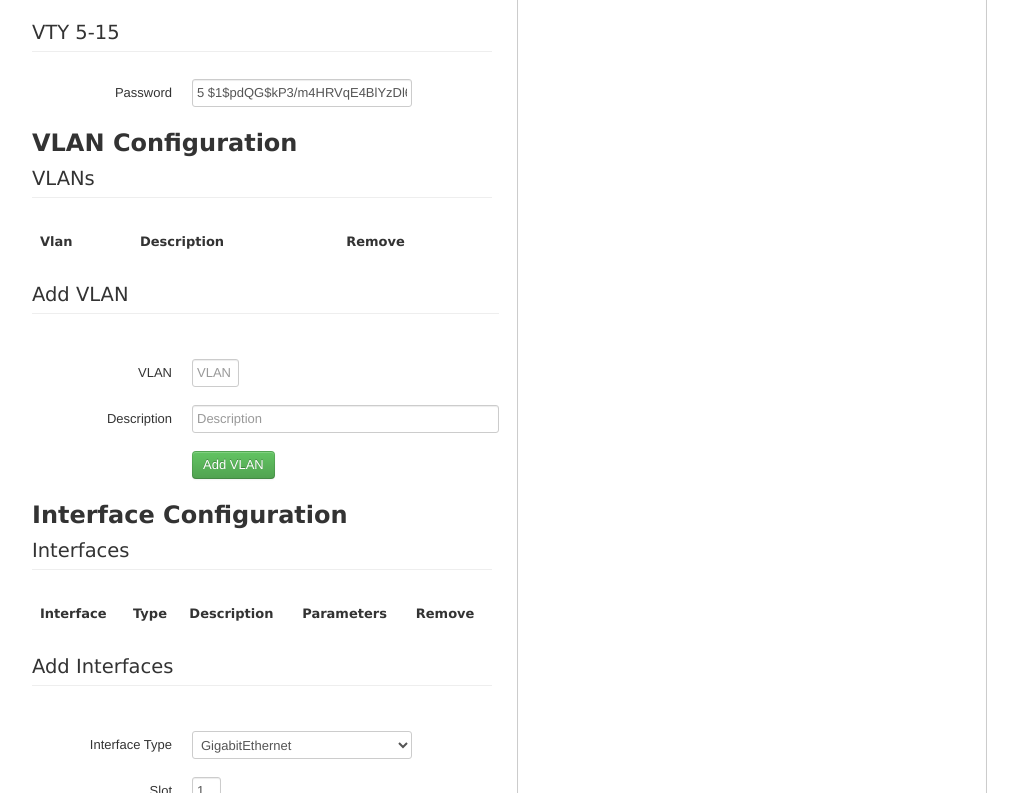
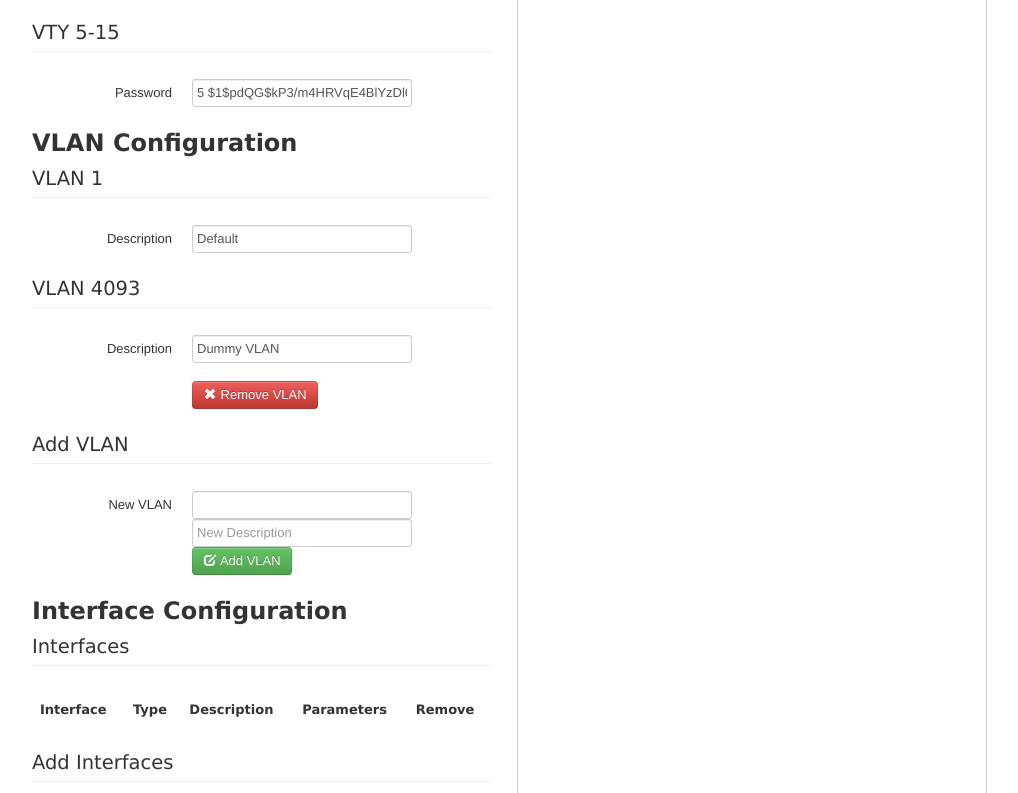
Before and after one commit to optiz0r/scgen, a plain HTML site: page index.html in a window 1280 px wide. Shown: the part 2319-3112 px from the top of the page, without its empty margins (138-1156 px from the left). Drawn offline with Linux system fonts and the light colour scheme.

Commit message:
Add VLAN support

```diff
--- a/configs/models.json
+++ b/configs/models.json
@@ -513,6 +513,12 @@
                         "hidden": false,
                         "ui": "include",
                         "target": "lines"
+                    },
+                    {
+                        "name": "VLAN Configuration",
+                        "hidden": false,
+                        "ui": "include",
+                        "target": "vlans"
                     }
                 ]
             },
@@ -644,6 +650,63 @@
                         ]
                     }
                 ]
+            },
+            "vlans": {
+                "name": "VLAN Configuration",
+                "hidden": false,
+                "ios_context": "global",
+                "sections": [
+                    {
+                        "name": "VLAN 1",
+                        "hidden": false,
+                        "ios_context": "vlan",
+                        "switch_context": "vlan",
+                        "switch_context_params": [
+                            1
+                        ],
+                        "indent": 1,
+                        "order": 1,
+                        "groups": [
+                            {
+                                "name": "Description",
+                                "command": "description",
+                                "ui": "text",
+                                "value": "Default"
+                            }
+                        ]
+                    },
+                    {
+                        "name": "VLAN 4093",
+                        "hidden": false,
+                        "ios_context": "vlan",
+                        "switch_context": "vlan",
+                        "switch_context_params": [
+                            4093
+                        ],
+                        "indent": 1,
+                        "order": 4093,
+                        "removeable": true,
+                        "groups": [
+                            {
+                                "name": "Description",
+                                "command": "description",
+                                "ui": "text",
+                                "value": "Dummy VLAN"
+                            }
+                        ]
+                    },
+                    {
+                        "name": "Add VLAN",
+                        "hidden": false,
+                        "order": 4097,
+                        "groups": [
+                            {
+                                "name": "VLAN",
+                                "ui": "addvlan"
+                            }
+                        ]
+                    }
+                ]
             }
         }
     },
--- a/index.html
+++ b/index.html
@@ -18,6 +18,7 @@
         <script src="js/scripts.js"></script>
         <script src="js/ui.js"></script>
         <script src="configs/default-config.js"></script>
+        <script src="js/directives.js"></script>
         <script src="js/filters.js"></script>
         <script src="js/controllers.js"></script>
         <script src="js/app.js"></script>
@@ -62,14 +63,14 @@
                         <div>
                             <script type="text/ng-template" id="context.tpl">
                                 <h2>{{context.name}}</h2>
-                                <div ng-repeat="section in context.sections | filter:nothidden">
+                                <div ng-repeat="section in context.sections | filter:nothidden | orderBy:'order'">
                                     <ng-switch on="section.ui">
                                         <div ng-switch-when="include">
                                             <ng-include src="'context.tpl'" ng-repeat="context in array(selected_model.contexts[section.target])"></ng-include>
                                         </div>
                                         <fieldset ng-switch-default>
                                             <legend>{{section.name}}</legend>
-                                            <ng-switch on="group.ui" ng-repeat="group in section.groups | filter:nothidden">
+                                            <ng-switch on="group.ui" ng-repeat="group in section.groups | filter:nothidden | orderBy:'order'">
                                                 <div ng-switch-when="checkboxgroup">
                                                     <div class="control-group">
                                                         <label class="control-label">{{group.name}}</label>
@@ -301,60 +302,36 @@
                                                         </div>
                                                     </div>
                                                 </div>
+                                                <div ng-switch-when="addvlan">
+                                                    <div class="control-group">
+                                                        <label>New VLAN</label>
+                                                        <div class="controls">
+                                                            <input type="number" min="2" max="4096" ng-model="vlans.new_vlan" />
+                                                            <input type="text" placeholder="New Description" ng-model="vlans.new_description" />
+                                                            <div>
+																<button class="btn btn-success" ng-click="vlans.add($event, context);">
+																	<i class="icon-edit icon-white"></i> Add VLAN
+																</button>
+															</div>
+                                                        </div>
+                                                    </div>
+                                                </div>
                                                 <div ng-switch-default>
                                                     Unsupported UI {{group.ui}}
                                                 </div>
                                             </ng-switch>
                                         </fieldset>
                                     </ng-switch>
+                                    <div class="control-group" ngm-if="section.removeable">
+                                        <div class="controls">
+                                            <button class="btn btn-danger" ng-click="vlans.remove($event, context, $index);">
+                                                <i class="icon-remove icon-white"></i> Remove VLAN
+                                        </div>
+                                    </div>
                                 </div>
                             </script>
                             <ng-include src="'context.tpl'" ng-repeat="context in array(selected_model.contexts.global)"></ng-include>
                         </div>
-
-                        <h2>VLAN Configuration</h2>
-                        <fieldset id="vlan_fields"><!--{{{-->
-                            <legend for="vlan_fields">VLANs</legend>
-
-                            <table id="vlans" class="table">
-                                <thead>
-                                    <tr>
-                                        <th>Vlan</th>
-                                        <th>Description</th>
-                                        <th>Remove</th>
-                                    </tr>
-                                </thead>
-                                <tbody id="vlans_list">
-                                    <!-- No VLANs defined by default -->
-                                </tbody>
-                            </table>
-                        </fieldset>
-
-                        <fieldset>
-                            <legend>Add VLAN</legend>
-
-                            <div class="control-group">
-                                <label class="control-label">VLAN</label>
-                                <div class="controls">
-                                    <input type="text" id="add_vlan_id" name="add_vlan_id" value="" maxlength="4" class="numeric" placeholder="VLAN ID" />
-                                </div>
-                            </div>
-
-                            <div class="control-group">
-                                <label class="control-label" for="add_vlan_description">Description</label>
-                                <div class="controls">
-                                    <input type="text" id="add_vlan_description" name="description" value="" maxlength="32" class="alphanumeric" placeholder="Description" />
-                                </div>
-                            </div>
-
-                            <div class="control-group">
-                                <div class="controls">
-                                    <button class="btn btn-success" id="add_vlan_add" name="add_vlan_add">Add VLAN</button>
-                                </div>
-                            </div>
-
-                        </fieldset><!--}}}-->
-
 
                         <h2>Interface Configuration</h2>
                         <fieldset>
@@ -510,14 +487,14 @@
                             <div class="control-group">
                                 <script type="text/ng-template" id="context-output.tpl">
                                     <code>
-                                        <div ng-repeat="section in context.sections">
+                                        <div ng-repeat="section in context.sections | orderBy:'order'">
                                             <ng-switch on="section.ui">
                                                 <div ng-switch-when="include">
                                                     <ng-include src="'context-output.tpl'" ng-repeat="context in array(selected_model.contexts[section.target])"></ng-include>
                                                 </div>
                                                 <div ng-switch-default>
                                                     <div class="code">{{contexts.switch(section, context)}}</div>
-                                                    <div ng-repeat="group in section.groups">
+                                                    <div ng-repeat="group in section.groups | orderBy:'order'">
                                                         <ng-switch on="group.fields">
                                                             <div ng-switch-default>
                                                                 <div ng-repeat="field in group.fields">
@@ -553,6 +530,7 @@
                                                                     <div ng-switch-when="aliases">
                                                                         <div ng-repeat="alias in group.values.sort() | orderBy:['context','name']" class="code">{{group.command|ioscommand:context.ios_context:aliases.command(alias.context, alias.name, alias.command):group.indent||section.indent||0}}</div>
                                                                     </div>
+																	<div ng-switch-when="addvlan"></div>
                                                                     <div ng-switch-default>
                                                                         ! unsupported type {{group.ui}}
                                                                     </div>
--- a/js/app.js
+++ b/js/app.js
@@ -1 +1 @@
-angular.module('scgen', ['scgenFilters'])
+angular.module('scgen', ['scgenFilters', 'scgenDirectives'])
--- a/js/controllers.js
+++ b/js/controllers.js
@@ -8,7 +8,7 @@ function models_controller($scope, $http) {
     });
 
     $scope.nothidden = function(input) {
-        return input.hidden != true;
+        return ! (input && input.hidden);
     }
 
     $scope.validation = {
@@ -97,7 +97,7 @@ function models_controller($scope, $http) {
             this.new_context = group.values[index].context;
             this.new_name = group.values[index].name;
             this.new_command = group.values[index].command;
-            delete group.values[index];
+            group.values.splice(index, 1);
         },
         add: function($event, group) {
             group.values.push({context: this.new_context, name: this.new_name, command: this.new_command});
@@ -108,6 +108,43 @@ function models_controller($scope, $http) {
         command: function(context, name, command) {
             return context + ' ' + name + ' ' + command;
         }
+    }
+
+    $scope.vlans = {
+        new_vlan: '',
+        new_description: '',
+        remove: function($event, context, $index) {
+            vlan = context.sections[$index];
+            this.new_vlan = vlan.switch_context_params[0];
+            this.new_description = $scope.find(vlan.groups, 'command', 'description').value;
+            context.sections.splice($index, 1);
+        },
+        add: function($event, context) {
+            context.sections.push(
+                {
+                    "name": "VLAN " + this.new_vlan,
+                    "hidden": false,
+                    "ios_context": "vlan",
+                    "switch_context": "vlan",
+                    "switch_context_params": [
+                        this.new_vlan
+                    ],
+                    "indent": 1,
+                    "order": this.new_vlan,
+                    "removeable": true,
+                    "groups": [
+                        {
+                            "name": "Description",
+                            "command": "description",
+                            "ui": "text",
+                            "value": this.new_description
+                        }
+                    ]
+                }
+            );
+            this.new_vlan = '';
+            this.new_description = '';
+        },
     }
 
     $scope.flatten = function(values) {
@@ -131,5 +168,14 @@ function models_controller($scope, $http) {
         return [element];
     }
 
+    $scope.find = function(list, field, value) {
+        for (var index in list) {
+            object = list[index];
+            if (object[field] && object[field] == value) {
+                return object;
+            }
+        }
+    }
+
 }
 //models_controller.$inject = ['$scope', '$http'];
--- /dev/null
+++ b/js/directives.js
@@ -0,0 +1,33 @@
+angular.module('scgenDirectives', []).directive('ngmIf', function() {
+    return {
+        // Code borrowed from https://github.com/tigbro/jquery-mobile-angular-adapter/blob/master/src/main/webapp/utils/if.js
+        transclude:'element',
+        priority:1000,
+        terminal:true,
+        compile:function (element, attr, linker) {
+            return function (scope, iterStartElement, attr) {
+                iterStartElement[0].doNotMove = true;
+                var expression = attr.ngmIf;
+                var lastElement;
+                var lastScope;
+                scope.$watch(expression, function (newValue) {
+                    if (lastElement) {
+                        lastElement.remove();
+                        lastElement = null;
+                    }
+                    lastScope && lastScope.$destroy();
+                    if (newValue) {
+                        lastScope = scope.$new();
+                        linker(lastScope, function (clone) {
+                            lastElement = clone;
+                            iterStartElement.after(clone);
+                        });
+                    }
+                    // Note: need to be parent() as jquery cannot trigger events on comments
+                    // (angular creates a comment node when using transclusion, as ng-repeat does).
+                    iterStartElement.parent().trigger("$childrenChanged");
+                });
+            };
+        }
+    };
+});
```
